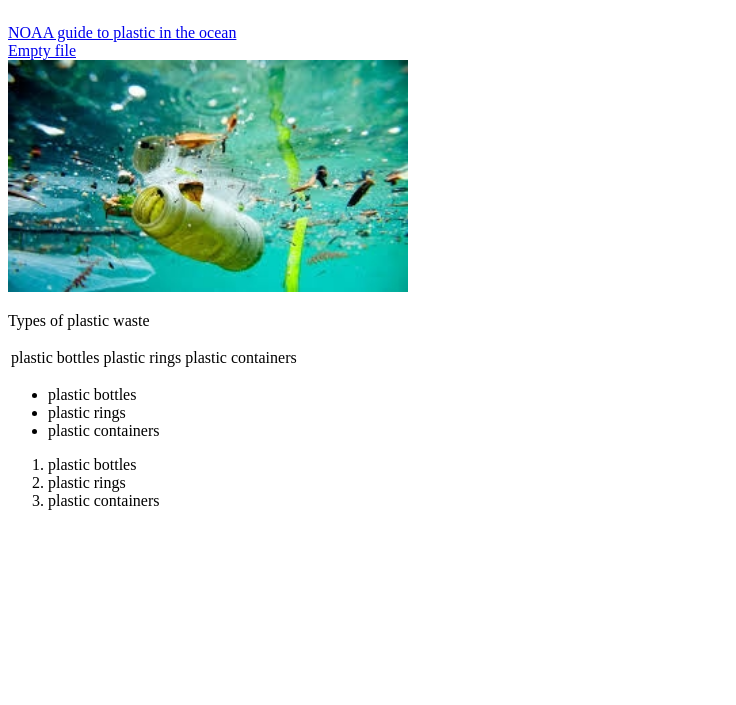
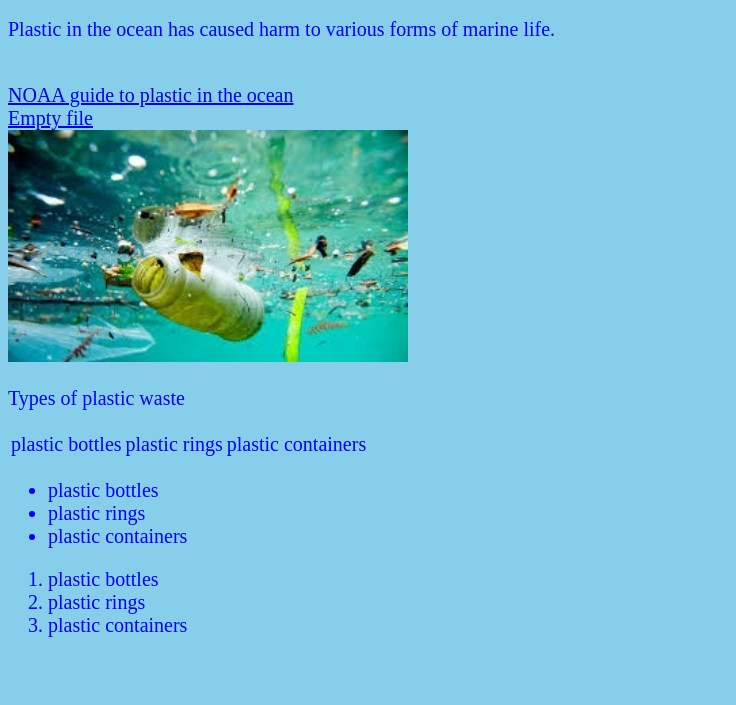
Before and after one commit to CJones-Howe/cybr201MohammedKShahid.github.io, a plain HTML site: page index.html in a window 1280 px wide. Shown: the part 95-800 px from the top of the page, without its empty margins (0-736 px from the left). Drawn offline with Linux system fonts and the light colour scheme.

Commit message:
Update index.html
fix error in link to css file

```diff
--- a/index.html
+++ b/index.html
@@ -2,7 +2,7 @@
 <html>
 <head>
 	<title>Plastic Pollution In The Ocean</title>
-	<link rel="stylesheet" href="index2.css">
+	<link rel="stylesheet" href="index.css">
 </head>
 <body>
 	<h2>Plastic in the Ocean harms Marine Life</h2>
```
